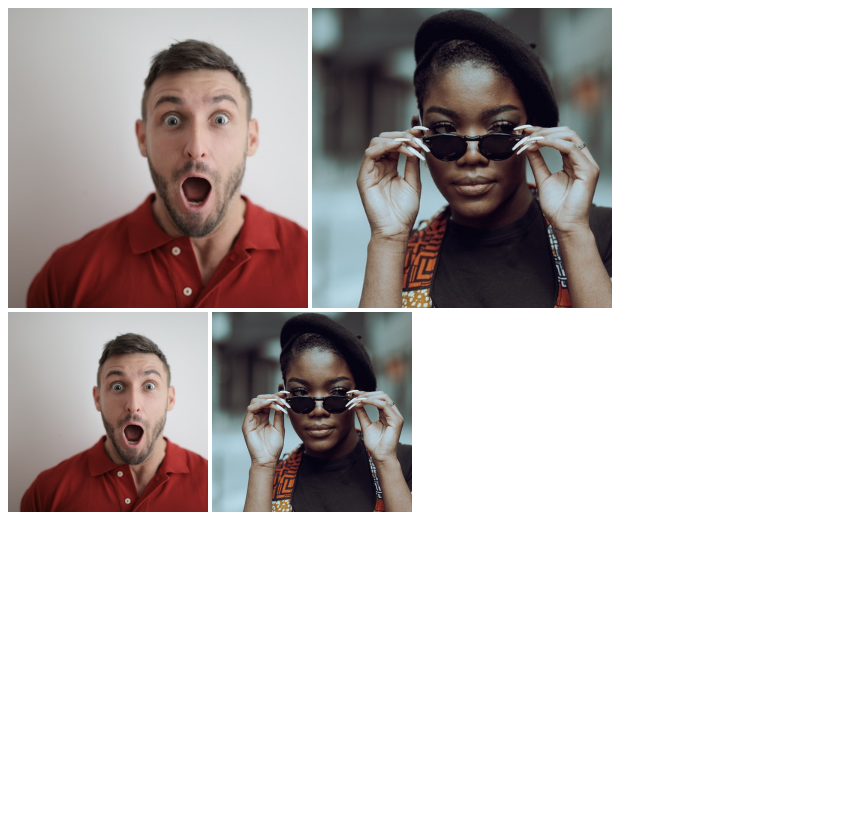
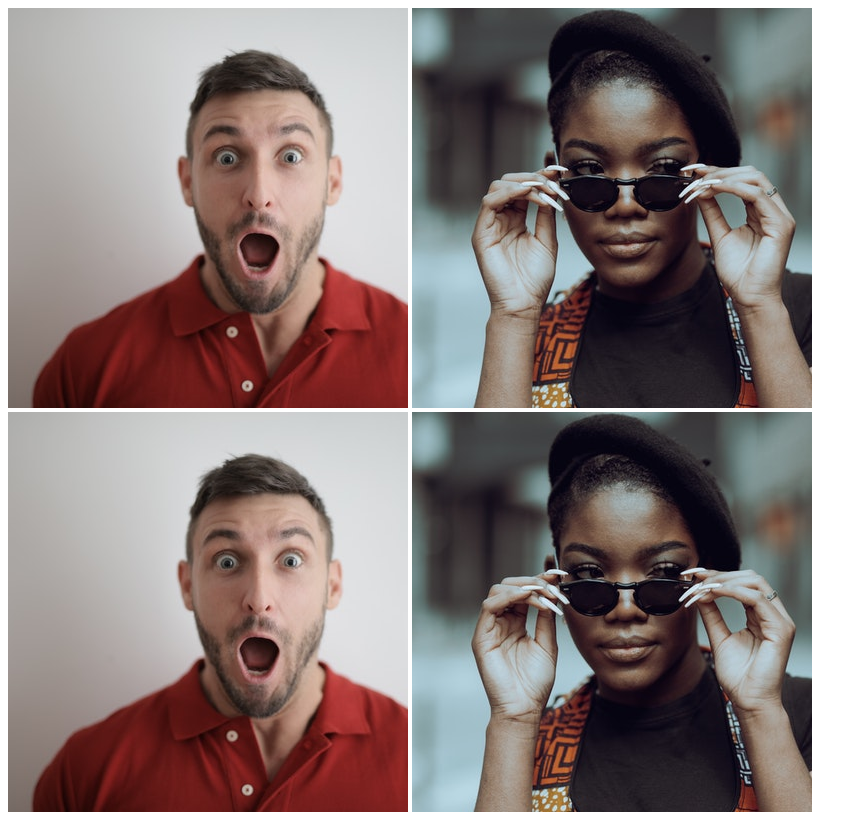
Before and after one commit to Christopher-91/chaining-selectors, a plain HTML site: page index.html in a window 1280 px wide. Shown: the whole page, without its empty margins (0-867 px from the left). Before the commit the page ends 800 px from the top, so only its background shows below. Drawn offline with Linux system fonts and the light colour scheme.

Commit message:
Update style.css

```diff
--- a/style.css
+++ b/style.css
@@ -1,15 +1,9 @@
-.avatar {
-    width: 300px;
+.avatar.proportioned {
+  height: auto;
+  width: 300px;
 }
 
-.adjust-1 {
-    width: 200px;
+.avatar.distorted {
+  height: 400px;
+  width: 200px;
 }
-
-.proportioned {
-    width: 300px;
-}
-
-.adjust-2 {
-    width: 200px;
-}
```
